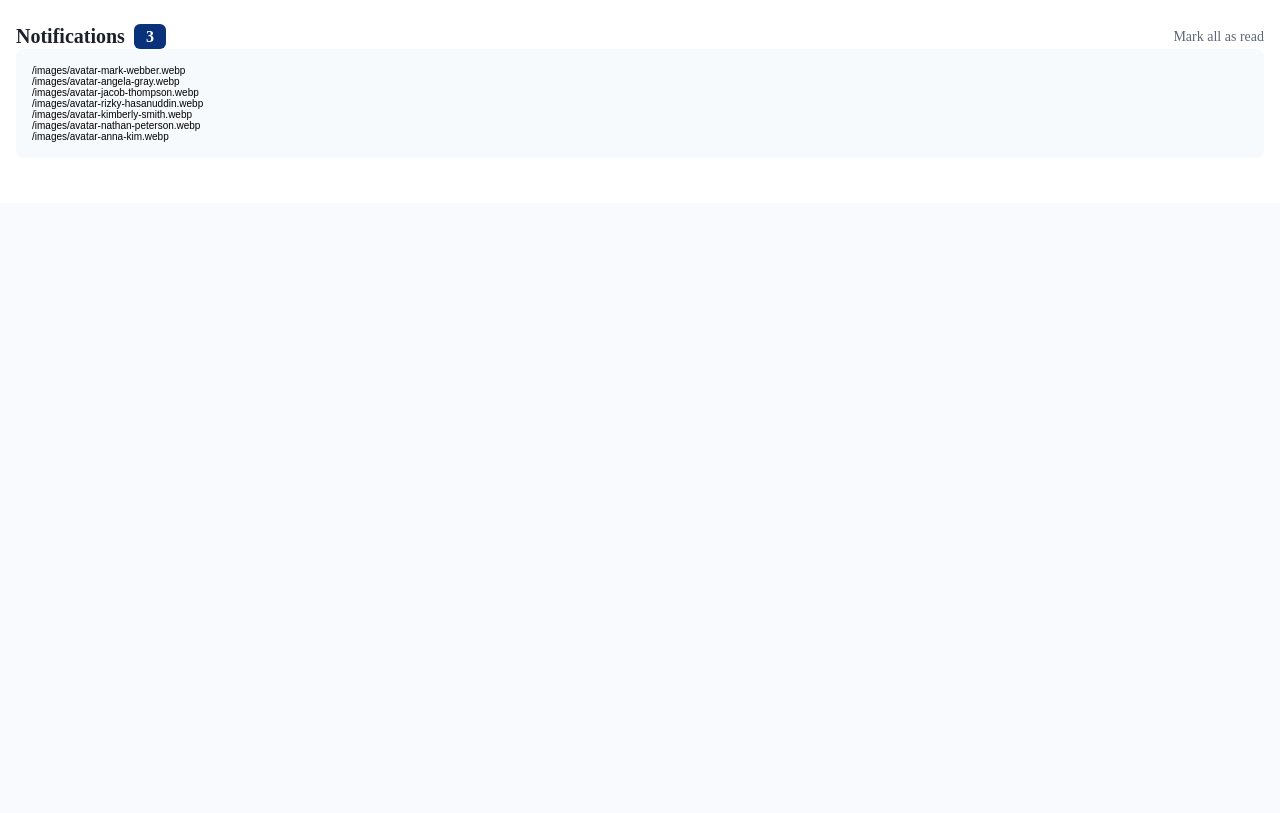
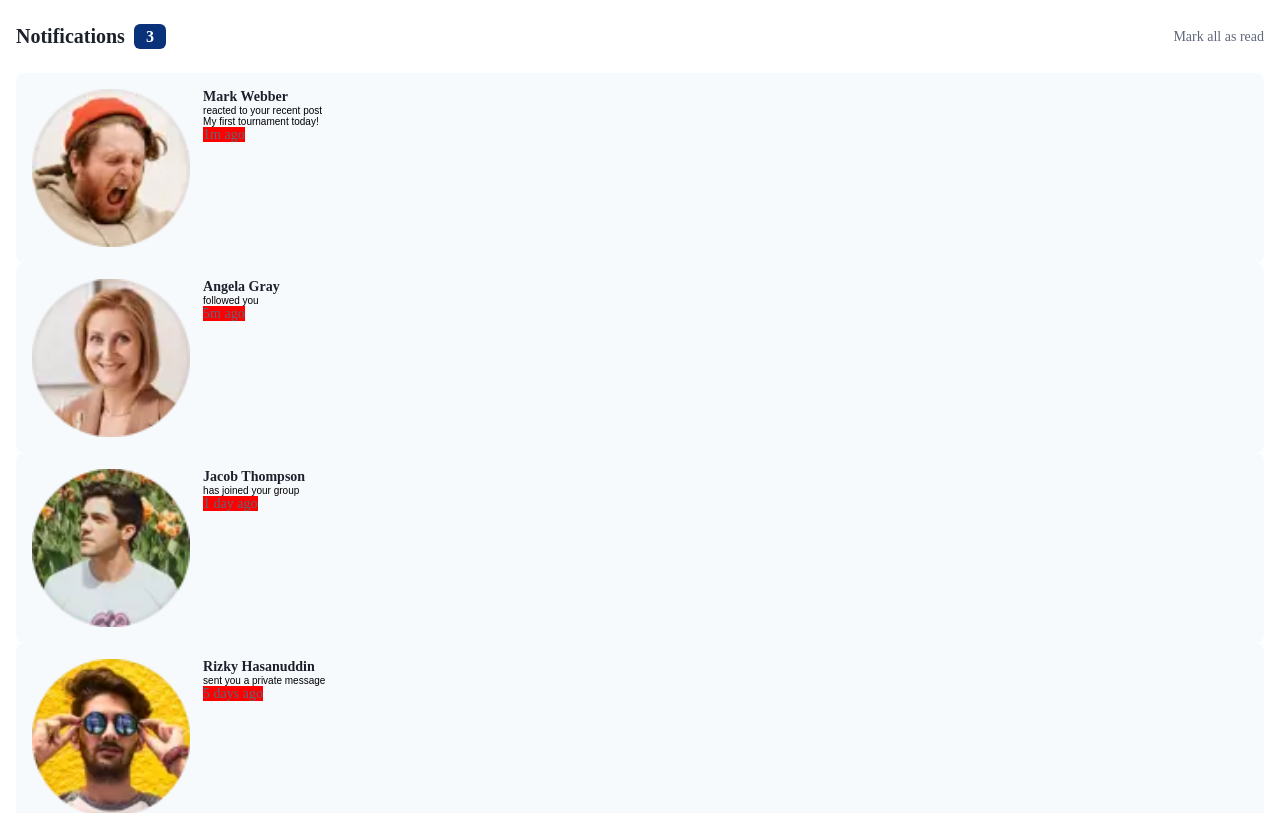
Before and after one commit to Baqari-Fruidze/Notifications-page-react, a React (Vite) app: page / in a window 1280 px wide. Shown: the top 813 px of the page. Built offline with nearby package versions, Linux system fonts and the light colour scheme.

Commit message:
horrible

```diff
--- a/src/App.jsx
+++ b/src/App.jsx
@@ -1,12 +1,25 @@
 import styled from "styled-components";
 import Header from "./components/Header";
 import Middle from "./components/Middle";
+import data from "./data.json";
+
 function App() {
+  console.log(data);
   return (
     <>
       <Container>
         <Header />
-        <Middle />
+        {data.map((item) => (
+          <Middle
+            id={item.id}
+            username={item.username}
+            profilePic={item.profilePic}
+            action={item.action}
+            post={item.post}
+            time={item.time}
+            isRead={item.isRead}
+          />
+        ))}
       </Container>
     </>
   );
--- a/src/components/Header.jsx
+++ b/src/components/Header.jsx
@@ -16,6 +16,7 @@ const HeaderCon = styled.div`
   display: flex;
   justify-content: space-between;
   align-items: center;
+  margin-bottom: 2.4rem;
   & p {
     color: var(--4---Dark-Grey-Blue, #5e6778);
     text-align: right;
--- a/src/components/Middle.jsx
+++ b/src/components/Middle.jsx
@@ -1,14 +1,24 @@
 import styled from "styled-components";
 import React from "react";
-import data from "../data.json";
 
-export default function Middle() {
-  console.log(data);
+export default function Middle({
+  id,
+  username,
+  profilePic,
+  action,
+  post,
+  time,
+  isRead,
+}) {
   return (
     <Persons>
-      {data.map((el) => (
-        <p>{el.profilePic}</p>
-      ))}
+      <img src={profilePic} alt="" />
+      <div>
+        <span>{username}</span>
+        <p>{action}</p>
+        <p className="person-Post">{post}</p>
+        <p className="persons-Time">{time}</p>
+      </div>
     </Persons>
   );
 }
@@ -17,4 +27,45 @@ const Persons = styled.div`
   border-radius: 8px;
   background: var(--8---Snow, #f7fafd);
   padding: 1.6rem;
+  display: flex;
+  gap: 1.3rem;
+  .person-post {
+    color: var(--4---Dark-Grey-Blue, #5e6778);
+    font-family: "Plus Jakarta Sans";
+    font-size: 14px;
+    font-style: normal;
+    font-weight: 700;
+    line-height: normal;
+    margin-left: 0.6rem;
+  }
+  .persons-Time {
+    color: var(--5---Grey-Blue, #939cad);
+    font-family: "Plus Jakarta Sans";
+    font-size: 14px;
+    font-style: normal;
+    font-weight: 500;
+    line-height: normal;
+  }
+  & img {
+    width: 13%;
+  }
+  & span {
+    color: var(--3---Very-Dark-Grey-Blue, #1c202b);
+    font-family: "Plus Jakarta Sans";
+    font-size: 14px;
+    font-style: normal;
+    font-weight: 800;
+    line-height: normal;
+    color: #1c202b;
+    margin-right: 0.6rem;
+  }
+  & p:last-child {
+    display: inline;
+    color: var(--4---Dark-Grey-Blue, #5e6778);
+    font-family: "Plus Jakarta Sans";
+    font-size: 14px;
+    font-weight: 500;
+    color: #5e6778;
+    background-color: red;
+  }
 `;
```
